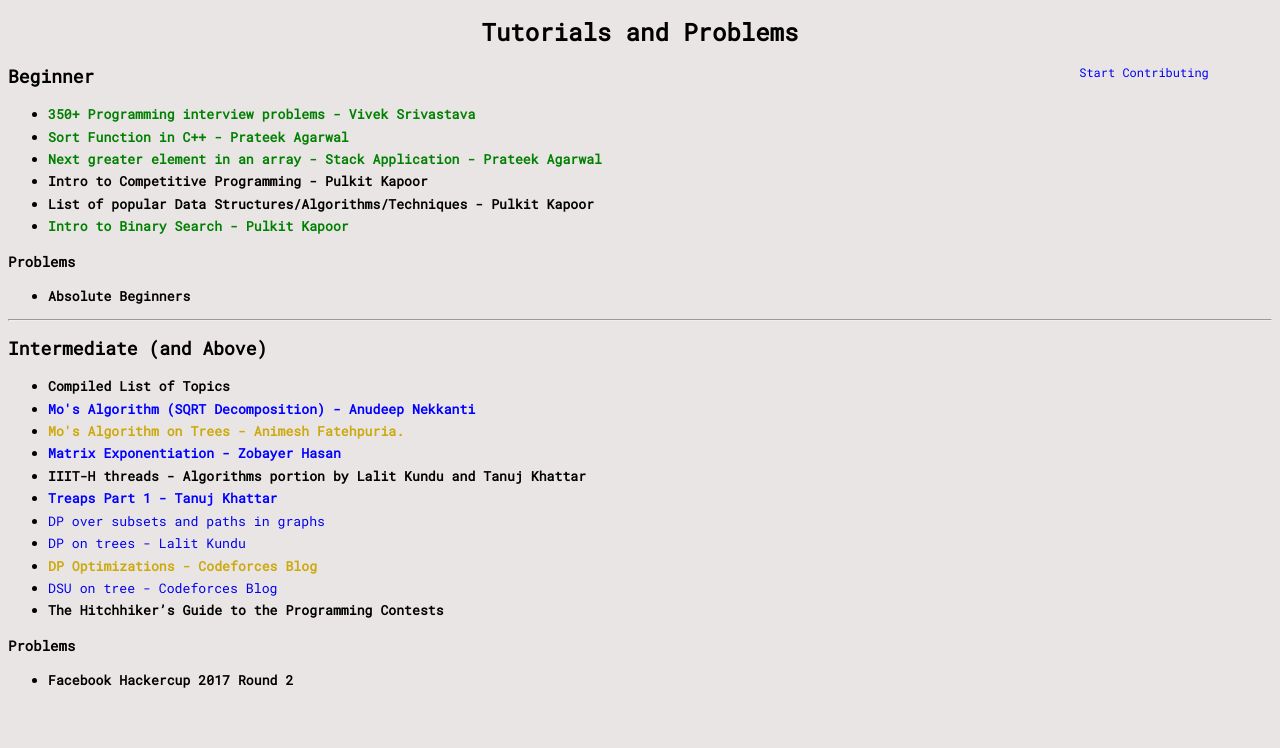
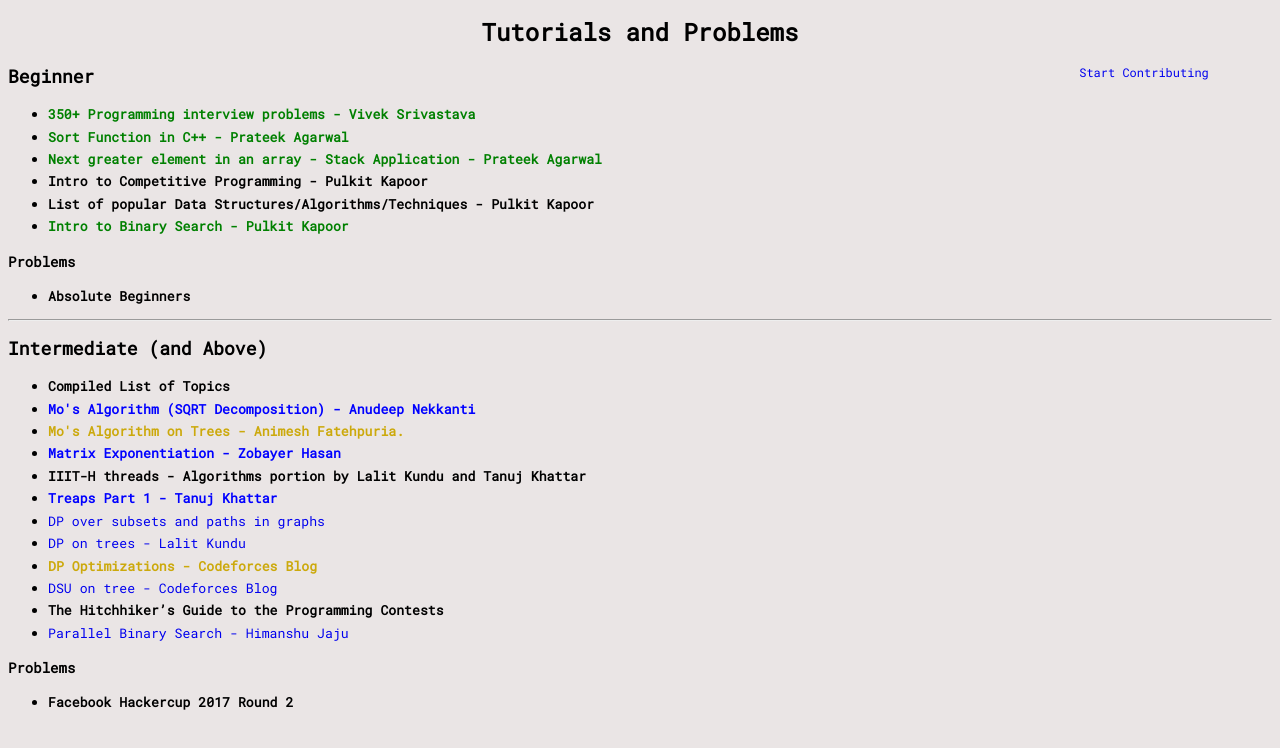
Before and after one commit to prrateekk/resources, a plain HTML site: page index.html in a window 1280 px wide. Drawn offline with Linux system fonts and the light colour scheme.

Commit message:
added new content

```diff
--- a/index.html
+++ b/index.html
@@ -109,6 +109,8 @@
 
 	<li><a class="general" href='http://comscigate.com/Books/contests/icpc.pdf' target="_blank">The Hitchhiker’s Guide to the Programming Contests</a></li>
 
+	<li><a href='http://codeforces.com/blog/entry/45578' target="_blank">Parallel Binary Search - Himanshu Jaju</a></li>
+
 	</ul>
 
 	</ul>
```
